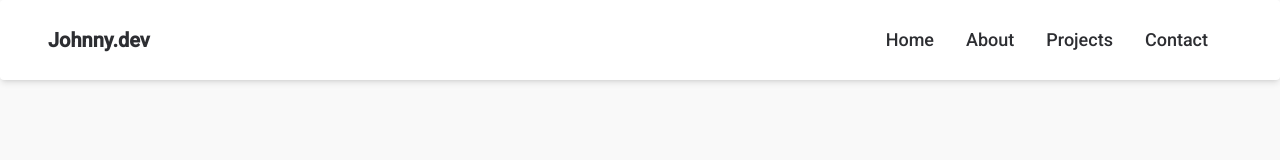
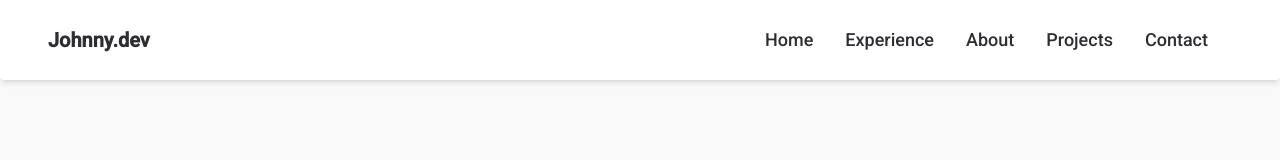
Before and after one commit to imjohnnyy/johnny-dong-portfolio-2023, a React (Create React App) app: page / in a window 1280 px wide. Shown: the top 160 px of the page. Built offline with nearby package versions, Linux system fonts and the light colour scheme.

Commit message:
update Navbar with Experience

```diff
--- a/src/components/Navbar.js
+++ b/src/components/Navbar.js
@@ -23,18 +23,20 @@ const Navbar = () => {
             {/* RIGHT SIDE OF NAVBAR */}
             <div className={"hidden md:flex items-center justify-between font-roboto font-medium text-lg text-gray pr-10"}>
               <a href="#home" className={"hover:text-sky-500 py-4 px-4"}>Home</a>
+              <a href="#experience" className={"hover:text-sky-500 py-4 px-4"} to="/experience">Experience</a>
               <a href="#about" className={"hover:text-sky-500 py-4 px-4"} to="/about">About</a>
               <a href="#projects" className={"hover:text-sky-500 py-4 px-4"} to="/projects">Projects</a>
               <a href="#contact" className={"hover:text-sky-500 py-4 px-4"} to="/contact">Contact</a>
             </div>
 
             {/* Hamburger Icon and navigation option for smaller devices */}
-            <div className="block md:hidden py-3 px-4 mx-2 hover:bg-gray-200" onClick={handleNav}>
+            <div className="block px-4 py-3 mx-2 md:hidden hover:bg-gray-200" onClick={handleNav}>
               <MenuIcon style={{fontSize: 35}} />
               <ul className={isExpandNavbar ? 'fixed left-0 top-0 w-[100%] h-full bg-white ease-in-out duration-500 flex flex-col items-center justify-center text-2xl text-gray font-semibold' : 'ease-in-out duration-500 fixed left-[-100%]'}>
                 <div className={"flex ml-auto mr-12 mb-20 mt-[-120px]"}><CloseIcon style={{fontSize: 35}} /></div>
                 <li className={"py-5"}><a href="home" className={"hover:text-sky-500"}>Home</a></li>
                 <li className={"py-5"}><a href="#about" className={"hover:text-sky-500"}>About</a></li>
+                <li className={"py-5"}><a href="#experience" className={"hover:text-sky-500"}>Experience</a></li>
                 <li className={"py-5"}><a href="#projects" className={"hover:text-sky-500"}>Projects</a></li>
                 <li className={"py-5"}><a href="#contact" className={"hover:text-sky-500"}>Contact</a></li>
               </ul>
```
